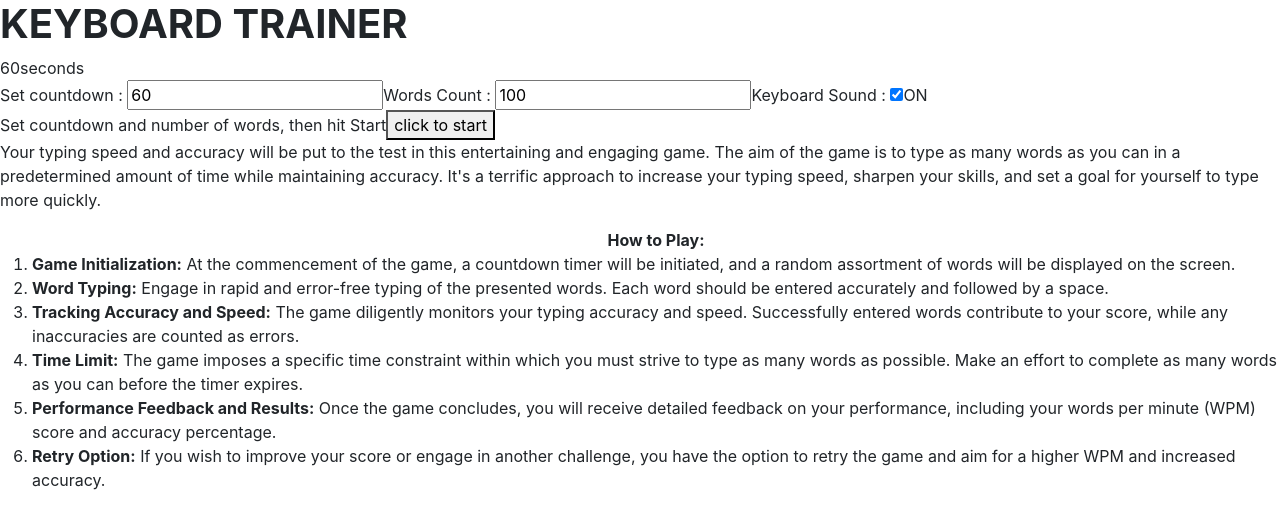
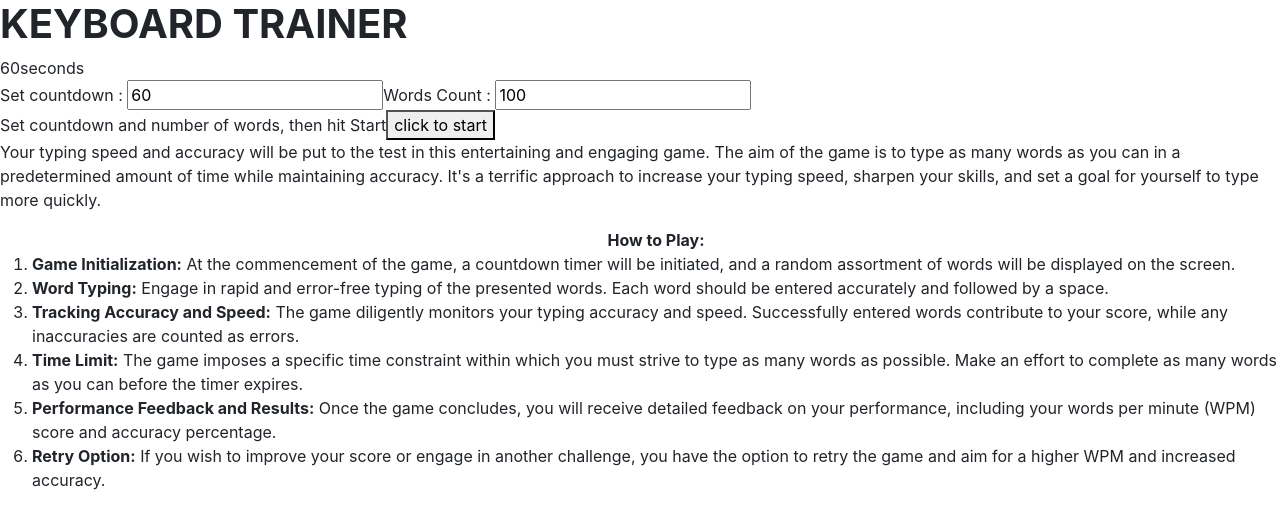
Before and after one commit to aringocode/React-Keyboard-Typing-Trainer, a React (Create React App) app: page / in a window 1280 px wide. Shown: the top 528 px of the page. Built offline with nearby package versions, Linux system fonts and the light colour scheme; the HTML template or start-up script is replaced by a standard one.

Commit message:
small changes

```diff
--- a/src/App.js
+++ b/src/App.js
@@ -20,9 +20,7 @@ function App() {
 	const [char, setChar] = useState('');
 	const [inCorrect, setInCorrect] = useState(0);
 	const [status, setStatus] = useState('start');
-	const [isChecked, setIsChecked] = useState(true);
 
-	const handleCheckboxChange = () => setIsChecked(!isChecked);
 
 	const startTimer = () => {
 		if (status === 'disable') {
@@ -111,8 +109,6 @@ function App() {
 				wordNums={wordNums}
 				setWordNums={setWordNums}
 				startTimer={startTimer}
-				isChecked={isChecked}
-				handleCheckboxChange={handleCheckboxChange}
 				setTimer={setTimer}
 			/>
 			{status === 'disable' && <GameResults correct={correct} inCorrect={inCorrect} />}
--- a/src/components/StatusControls.jsx
+++ b/src/components/StatusControls.jsx
@@ -1,7 +1,7 @@
 import React from 'react';
 import TimePeriod from "./keyboard-settings/TimePeriod.jsx";
 
-function StatusControls({ status, wordNums, setWordNums, startTimer, isChecked, handleCheckboxChange, setTimer }) {
+function StatusControls({ status, wordNums, setWordNums, startTimer, setTimer }) {
 	return (
 		<>
 			{status === 'start' && (
@@ -15,11 +15,6 @@ function StatusControls({ status, wordNums, setWordNums, startTimer, isChecked,
 							value={wordNums}
 							onChange={(event) => setWordNums(event.target.value)}
 						/>
-          			</span>
-					<span>
-						<span>Keyboard Sound : </span>
-						<input type="checkbox" checked={isChecked} onChange={handleCheckboxChange} />
-						<label> ON</label>
           			</span>
 				</div>
 			)}
--- a/src/components/UserInput.jsx
+++ b/src/components/UserInput.jsx
@@ -1,9 +1,10 @@
 import React from 'react';
+import { Input } from "reactstrap";
 
 function UserInput({ status, inputWord, handleInput, setInputWord }) {
 	return (
 		<div className='inputSection'>
-			<input
+			<Input
 				placeholder='Type word here and hit spacebar'
 				disabled={status === 'disable'}
 				type='text'
--- a/src/components/WordDisplay.jsx
+++ b/src/components/WordDisplay.jsx
@@ -15,9 +15,9 @@ function WordDisplay({ words, charIndex, wordIndex, char = '' }) {
 	return (
 		<div className='randomWords'>
 			{words?.map((word, i) => (
-				<span key={i}>
+				<span key={i} className='pe-1'>
 					{word.split('').map((char, idx) => (
-			  			<span className={getCharClass(i, idx)} key={idx}>
+						<span className={getCharClass(i, idx)} key={idx}>
               				{char}
             			</span>
 					))}
```
